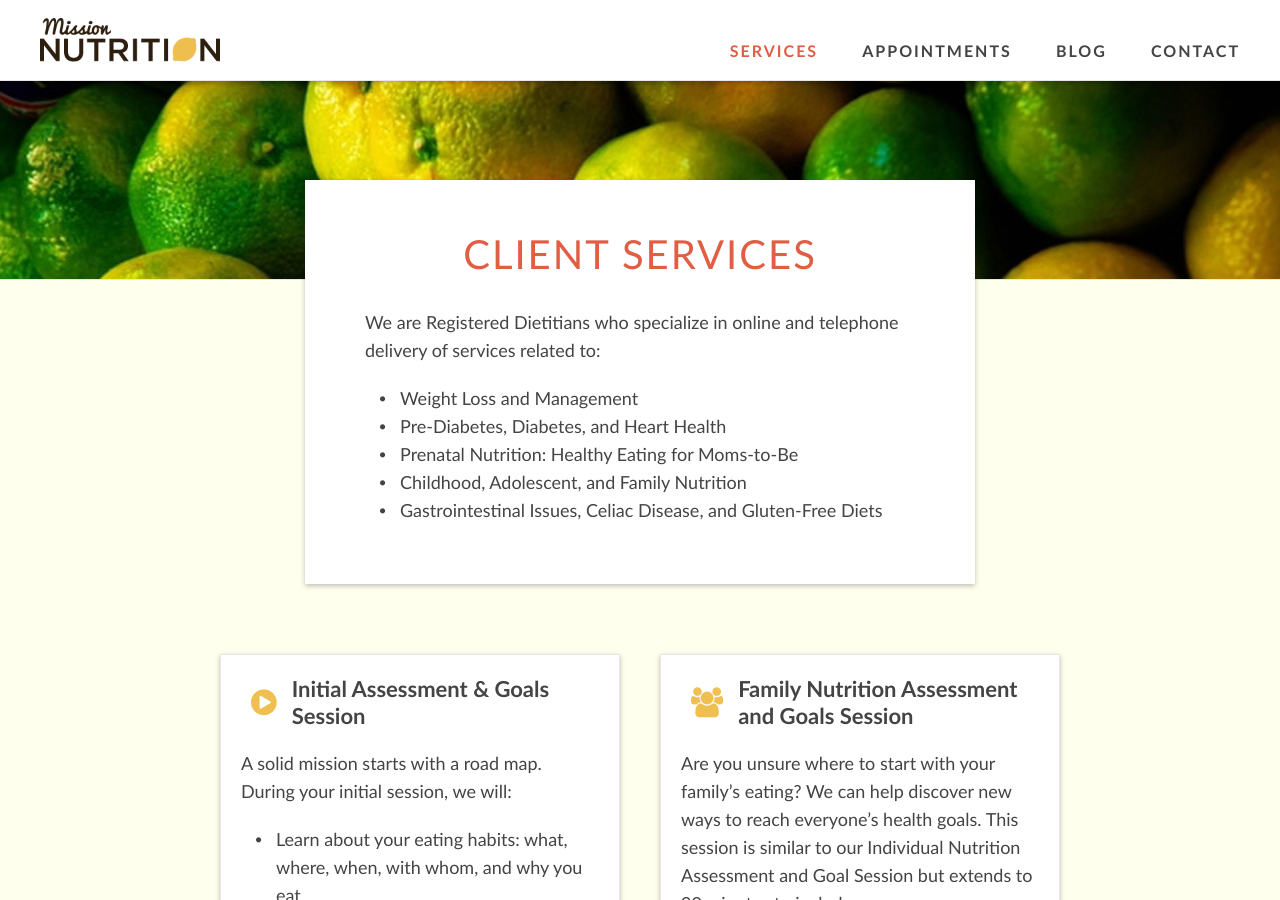
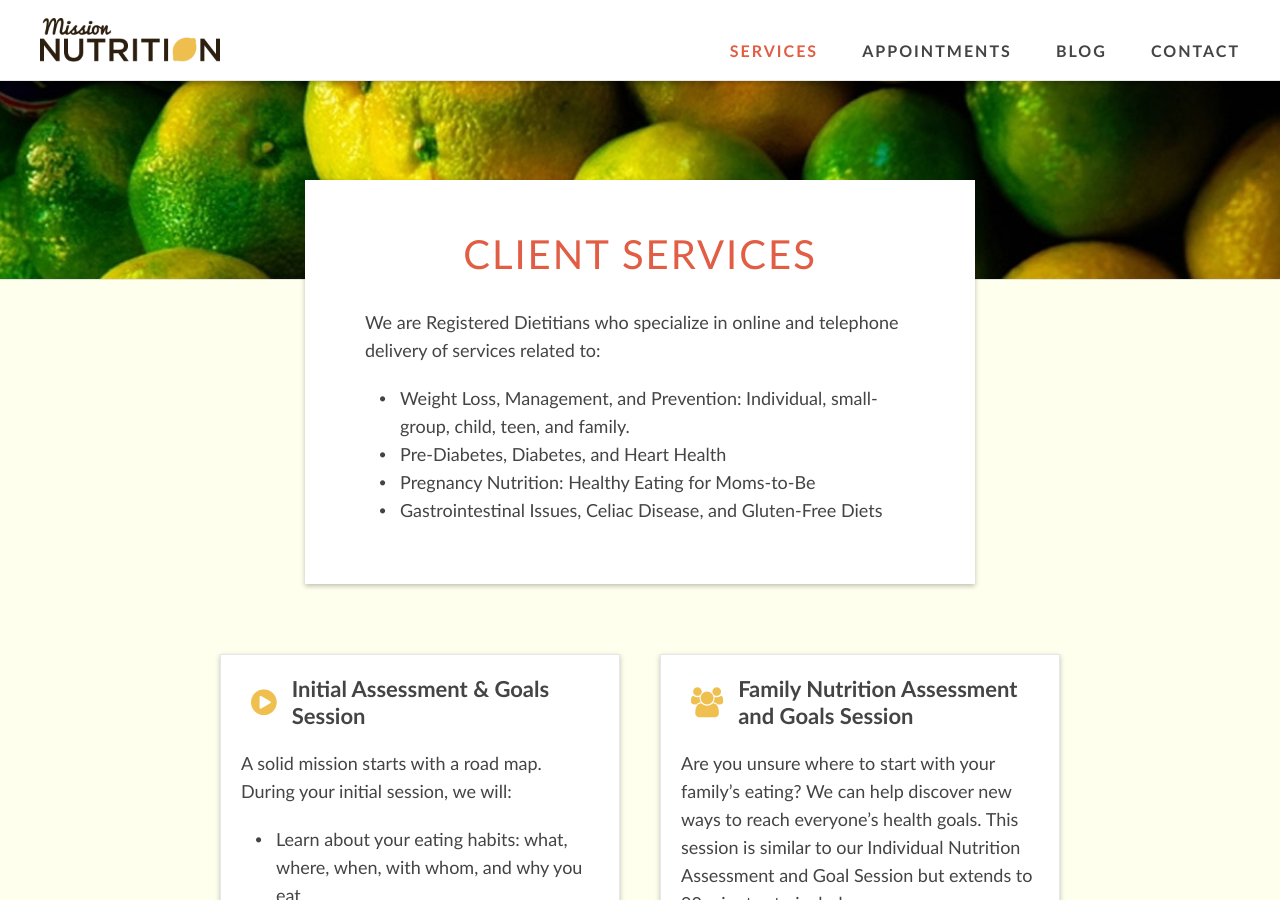
Before and after one commit to davelandry/missionnutrition, a Jekyll site: the page built from _pages/services.md, in a window 1280 px wide and 900 px high. Built offline with Jekyll 4.4.1, drawn with Linux system fonts in a browser that asks for light colours.

Commit message:
Update services.md

```diff
--- a/_pages/services.md
+++ b/_pages/services.md
@@ -7,8 +7,7 @@ layout: services
 
 We are Registered Dietitians who specialize in online and telephone delivery of services related to:
 
-* Weight Loss and Management
+* Weight Loss, Management, and Prevention: Individual, small-group, child, teen, and family.
 * Pre-Diabetes, Diabetes, and Heart Health
-* Prenatal Nutrition: Healthy Eating for Moms-to-Be
-* Childhood, Adolescent, and Family Nutrition
+* Pregnancy Nutrition: Healthy Eating for Moms-to-Be
 * Gastrointestinal Issues, Celiac Disease, and Gluten-Free Diets
```
